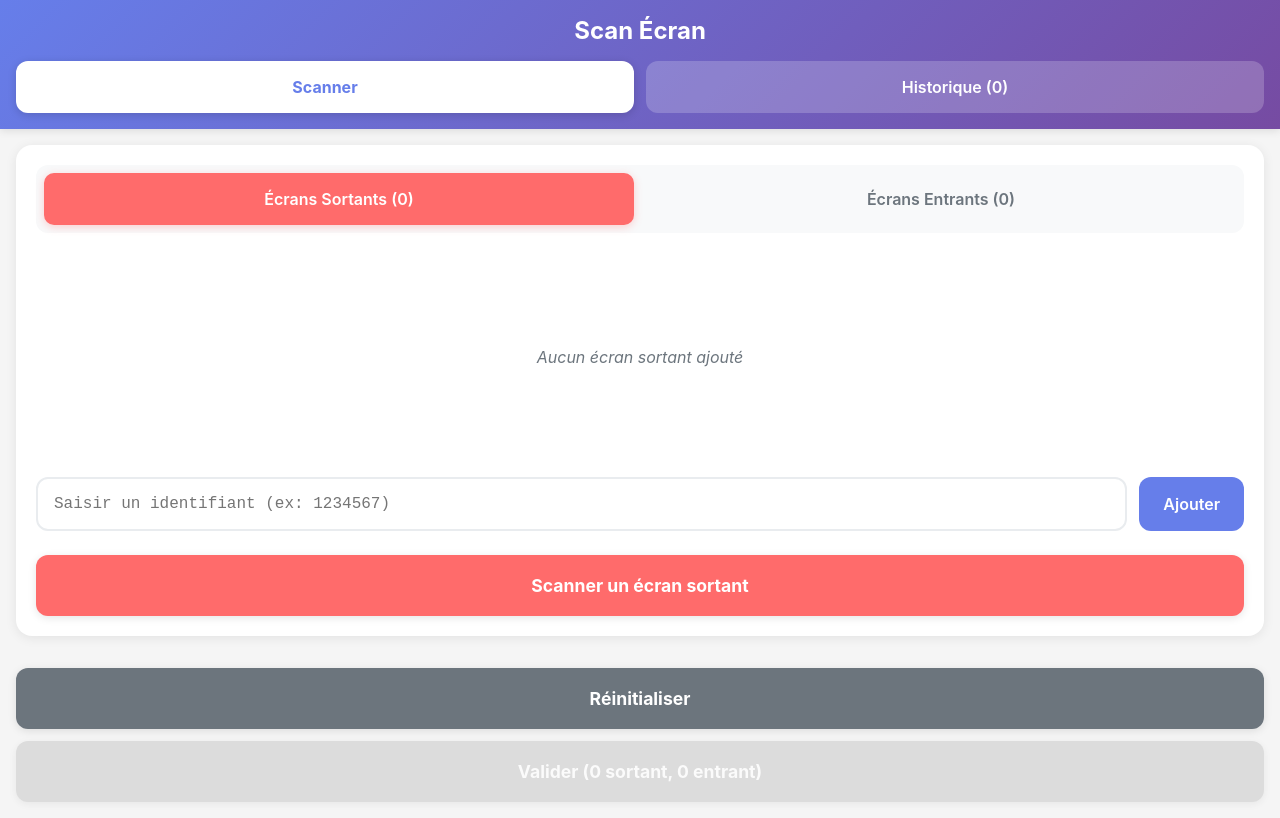
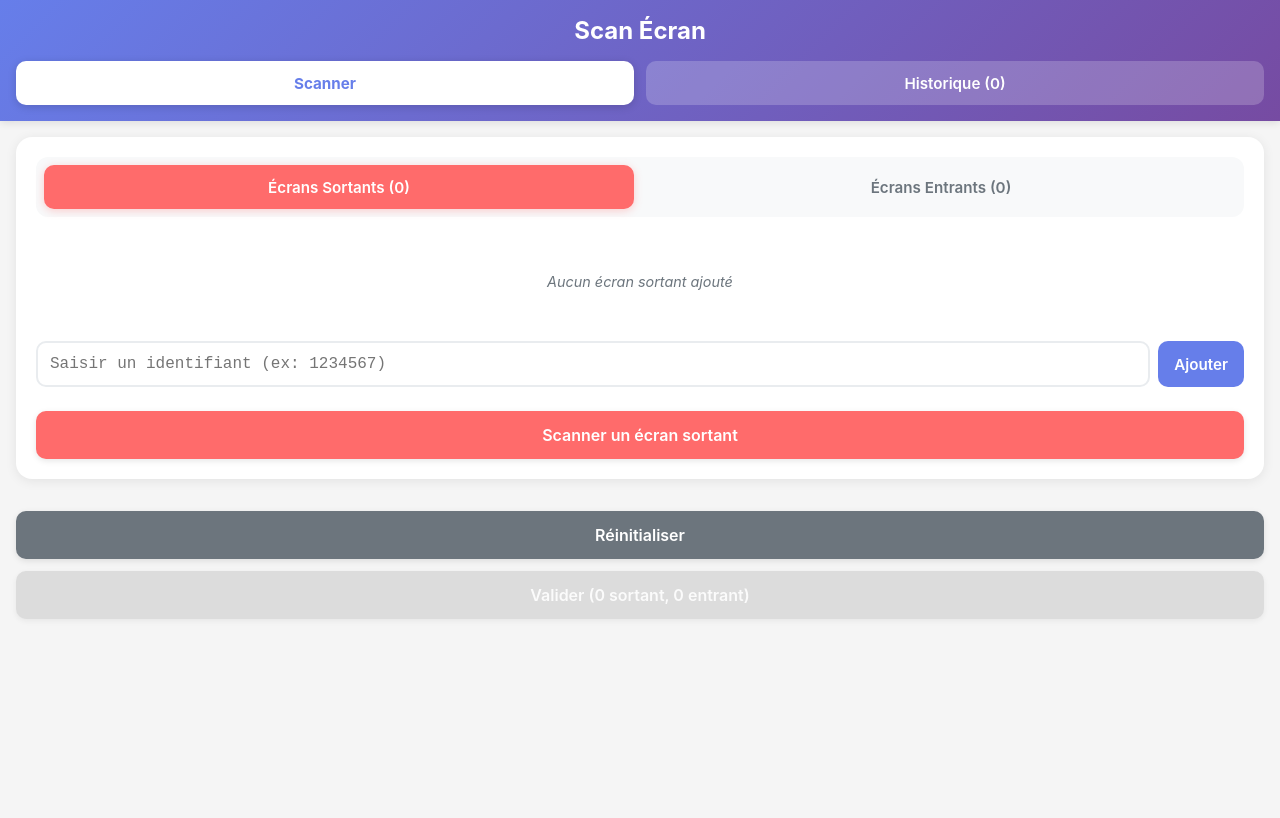
Before and after one commit to davidgarnier123/ecrans-cid, a React (Vite) app: page / in a window 1280 px wide. Built offline with nearby package versions, Linux system fonts and the light colour scheme.

Commit message:
change style buttons

```diff
--- a/src/App.css
+++ b/src/App.css
@@ -30,14 +30,14 @@
 
 .tab {
   flex: 1;
-  padding: 1rem 1.25rem;
+  padding: 0.75rem 1rem;
   background: rgba(255, 255, 255, 0.2);
   color: white;
-  border-radius: 12px;
-  font-size: 1rem;
+  border-radius: 10px;
+  font-size: 0.95rem;
   font-weight: 600;
   transition: all 0.2s ease;
-  min-height: 48px;
+  min-height: 44px;
   display: flex;
   align-items: center;
   justify-content: center;
--- a/src/components/BarcodeScanner.css
+++ b/src/components/BarcodeScanner.css
@@ -218,17 +218,17 @@
 }
 
 .cancel-btn {
-  padding: 1.25rem 2rem;
+  padding: 0.875rem 2rem;
   background: #6c757d;
   color: white;
-  border-radius: 12px;
-  font-size: 1.1rem;
-  font-weight: 700;
+  border-radius: 10px;
+  font-size: 1rem;
+  font-weight: 600;
   transition: all 0.2s;
-  min-height: 56px;
+  min-height: 44px;
   width: 100%;
   max-width: 300px;
-  box-shadow: 0 2px 8px rgba(0, 0, 0, 0.2);
+  box-shadow: 0 2px 6px rgba(0, 0, 0, 0.2);
 }
 
 .cancel-btn:active {
--- a/src/components/HistoryScreen.css
+++ b/src/components/HistoryScreen.css
@@ -9,18 +9,18 @@
 }
 
 .clear-btn {
-  padding: 1.25rem 1.5rem;
+  padding: 0.875rem 1.5rem;
   background: #dc3545;
   color: white;
   border: none;
-  border-radius: 12px;
-  font-size: 1.1rem;
-  font-weight: 700;
+  border-radius: 10px;
+  font-size: 1rem;
+  font-weight: 600;
   cursor: pointer;
   transition: all 0.2s;
-  min-height: 56px;
+  min-height: 44px;
   width: 100%;
-  box-shadow: 0 2px 8px rgba(0, 0, 0, 0.1);
+  box-shadow: 0 2px 6px rgba(0, 0, 0, 0.1);
 }
 
 .clear-btn:active {
@@ -197,16 +197,16 @@
 
 .confirm-cancel-btn,
 .confirm-delete-btn {
-  padding: 1.25rem 1.5rem;
-  border-radius: 12px;
-  font-size: 1.1rem;
-  font-weight: 700;
+  padding: 0.875rem 1.5rem;
+  border-radius: 10px;
+  font-size: 1rem;
+  font-weight: 600;
   cursor: pointer;
   transition: all 0.2s;
   border: none;
   width: 100%;
-  min-height: 56px;
-  box-shadow: 0 2px 8px rgba(0, 0, 0, 0.1);
+  min-height: 44px;
+  box-shadow: 0 2px 6px rgba(0, 0, 0, 0.1);
 }
 
 .confirm-cancel-btn {
--- a/src/components/ScanScreen.css
+++ b/src/components/ScanScreen.css
@@ -27,16 +27,16 @@
 
 .type-tab {
   flex: 1;
-  padding: 1rem;
+  padding: 0.75rem;
   border: none;
   background: transparent;
-  font-size: 1rem;
+  font-size: 0.95rem;
   font-weight: 600;
   cursor: pointer;
   transition: all 0.2s;
   border-radius: 10px;
   color: #6c757d;
-  min-height: 48px;
+  min-height: 44px;
   display: flex;
   align-items: center;
   justify-content: center;
@@ -64,7 +64,7 @@
 
 .codes-list {
   flex: 1;
-  min-height: 200px;
+  min-height: 80px;
   max-height: 50vh;
   overflow-y: auto;
   margin-bottom: 1rem;
@@ -79,21 +79,22 @@
   display: flex;
   align-items: center;
   justify-content: center;
-  min-height: 200px;
+  min-height: 80px;
+  padding: 1rem;
   color: #6c757d;
   font-style: italic;
-  font-size: 1rem;
+  font-size: 0.9rem;
 }
 
 .code-item {
   display: flex;
   justify-content: space-between;
   align-items: center;
-  padding: 1rem;
+  padding: 0.75rem;
   background: #f8f9fa;
-  border-radius: 12px;
+  border-radius: 10px;
   border: 1px solid #e9ecef;
-  min-height: 56px;
+  min-height: 48px;
 }
 
 .code-item span {
@@ -107,12 +108,12 @@
 .remove-btn {
   background: #dc3545;
   color: white;
-  width: 40px;
-  height: 40px;
-  min-width: 40px;
-  min-height: 40px;
+  width: 36px;
+  height: 36px;
+  min-width: 36px;
+  min-height: 36px;
   border-radius: 50%;
-  font-size: 1.5rem;
+  font-size: 1.3rem;
   line-height: 1;
   display: flex;
   align-items: center;
@@ -129,13 +130,13 @@
 
 .scan-btn {
   width: 100%;
-  padding: 1.25rem;
-  border-radius: 12px;
-  font-size: 1.1rem;
-  font-weight: 700;
+  padding: 0.875rem;
+  border-radius: 10px;
+  font-size: 1rem;
+  font-weight: 600;
   transition: all 0.2s ease;
-  min-height: 56px;
-  box-shadow: 0 2px 8px rgba(0, 0, 0, 0.1);
+  min-height: 44px;
+  box-shadow: 0 2px 6px rgba(0, 0, 0, 0.1);
 }
 
 .scan-btn.sortant {
@@ -162,19 +163,21 @@
 
 .manual-input-group {
   display: flex;
-  gap: 0.75rem;
+  gap: 0.5rem;
   margin-bottom: 1rem;
+  align-items: stretch;
 }
 
 .manual-input {
   flex: 1;
-  padding: 1rem;
+  padding: 0.75rem;
   border: 2px solid #e9ecef;
-  border-radius: 12px;
+  border-radius: 10px;
   font-size: 1rem;
   font-family: 'Courier New', monospace;
   transition: border-color 0.2s;
-  min-height: 48px;
+  min-height: 44px;
+  width: 0; /* Force flex à respecter la contrainte */
 }
 
 .manual-input:focus {
@@ -184,18 +187,18 @@
 }
 
 .add-manual-btn {
-  padding: 1rem 1.5rem;
+  padding: 0.75rem 1rem;
   background: #667eea;
   color: white;
   border: none;
-  border-radius: 12px;
-  font-size: 1rem;
+  border-radius: 10px;
+  font-size: 0.95rem;
   font-weight: 600;
   cursor: pointer;
   transition: all 0.2s;
   white-space: nowrap;
-  min-height: 48px;
-  min-width: 100px;
+  min-height: 44px;
+  flex-shrink: 0;
 }
 
 .add-manual-btn:active {
@@ -216,14 +219,14 @@
 
 .reset-btn,
 .validate-btn {
-  padding: 1.25rem 2rem;
-  border-radius: 12px;
-  font-size: 1.1rem;
-  font-weight: 700;
+  padding: 0.875rem 1.5rem;
+  border-radius: 10px;
+  font-size: 1rem;
+  font-weight: 600;
   transition: all 0.2s ease;
-  min-height: 56px;
+  min-height: 44px;
   width: 100%;
-  box-shadow: 0 2px 8px rgba(0, 0, 0, 0.1);
+  box-shadow: 0 2px 6px rgba(0, 0, 0, 0.1);
 }
 
 .reset-btn {
--- a/src/components/ValidationModal.css
+++ b/src/components/ValidationModal.css
@@ -131,14 +131,14 @@
 
 .cancel-btn,
 .submit-btn {
-  padding: 1.25rem 1.5rem;
-  border-radius: 12px;
-  font-size: 1.1rem;
-  font-weight: 700;
+  padding: 0.875rem 1.5rem;
+  border-radius: 10px;
+  font-size: 1rem;
+  font-weight: 600;
   transition: all 0.2s;
   width: 100%;
-  min-height: 56px;
-  box-shadow: 0 2px 8px rgba(0, 0, 0, 0.1);
+  min-height: 44px;
+  box-shadow: 0 2px 6px rgba(0, 0, 0, 0.1);
 }
 
 .cancel-btn {
```
